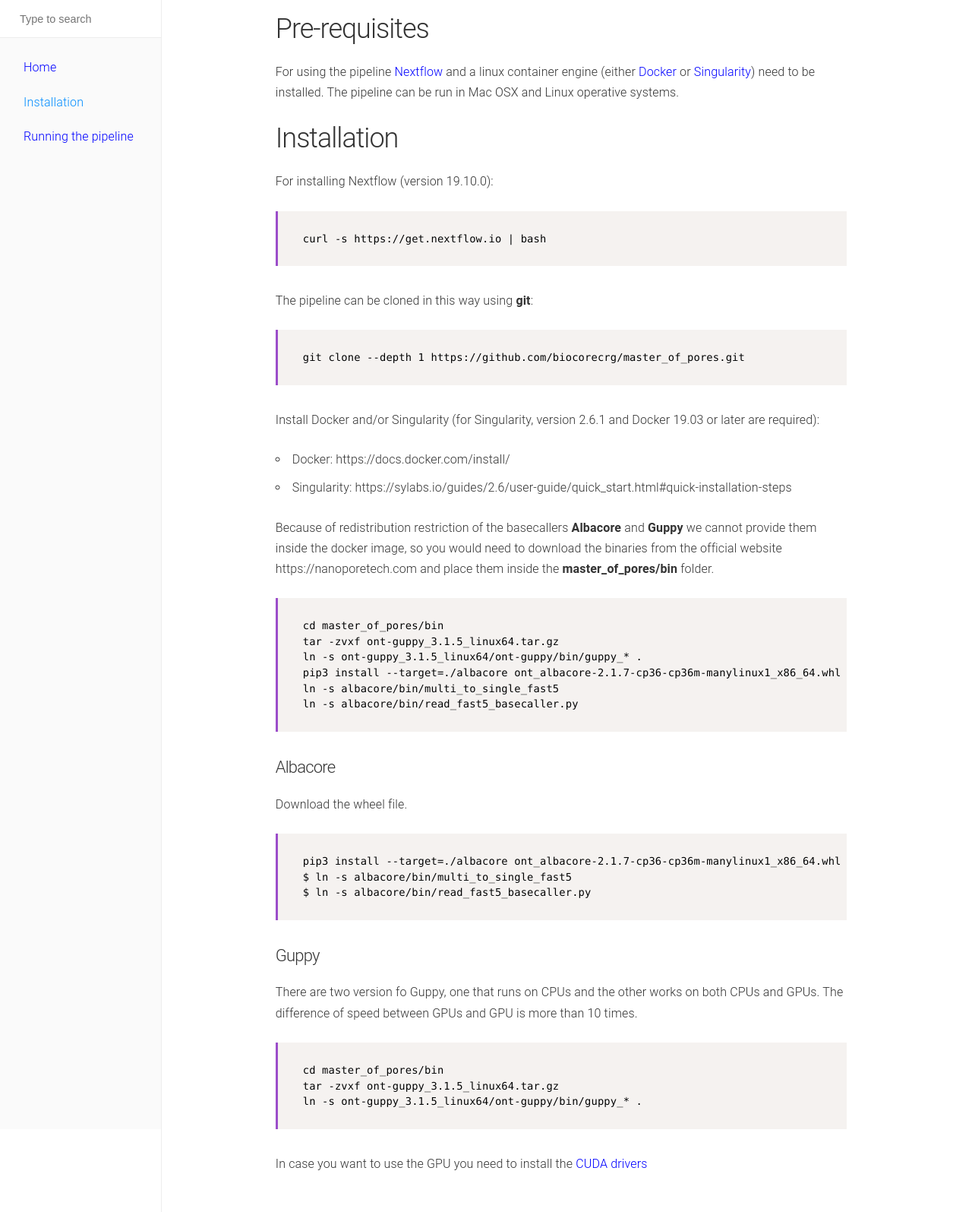
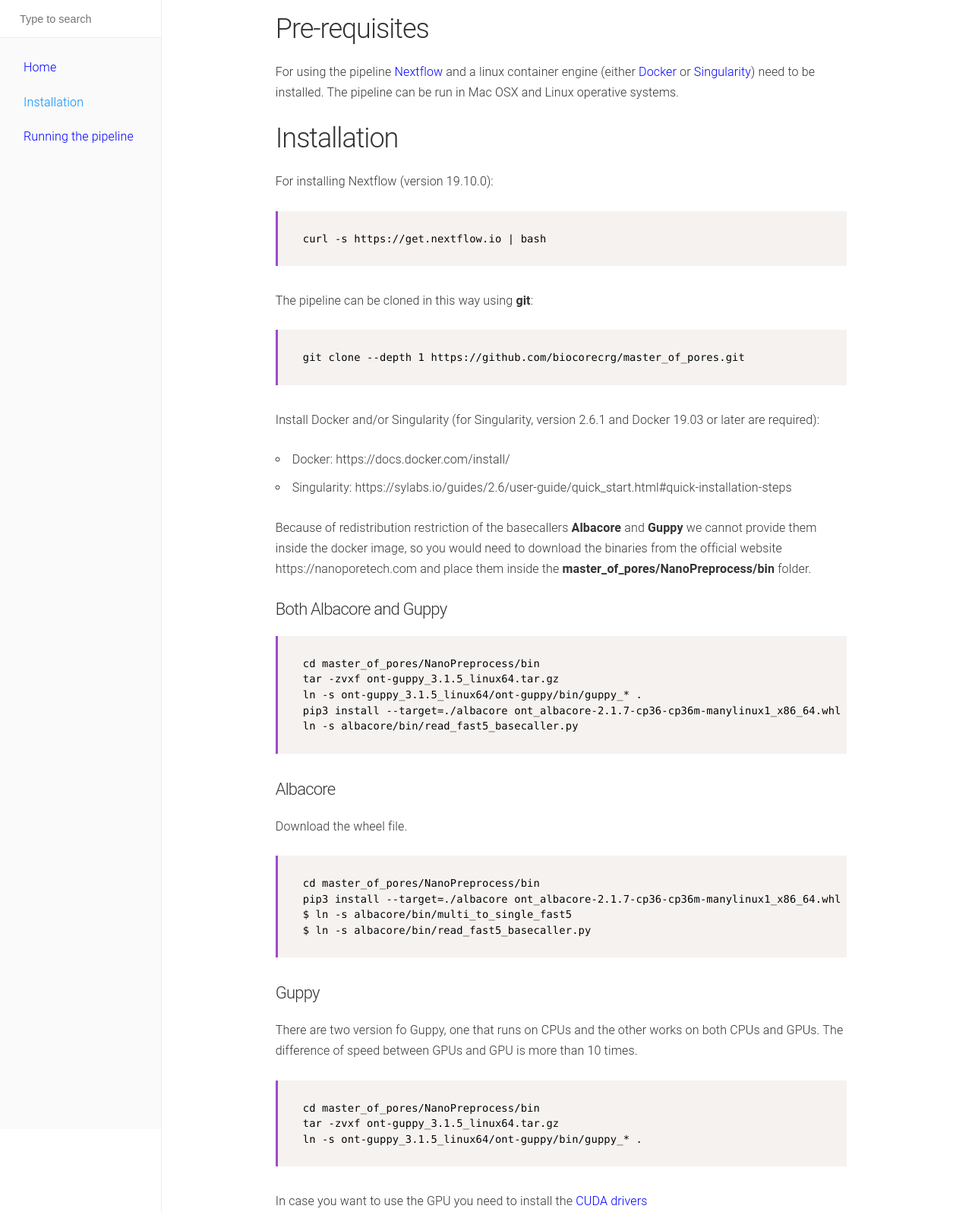
Before and after one commit to biocorecrg/master_of_pores, a Jekyll site: the page built from docs/install.md, in a window 1280 px wide. Shown: the whole page at 76% size. Built offline with Jekyll 4.4.1, drawn with Linux system fonts in a browser that asks for light colours.

Commit message:
Update install.md

`````diff
--- a/docs/install.md
+++ b/docs/install.md
@@ -27,14 +27,14 @@
 - Docker: https://docs.docker.com/install/
 - Singularity: https://sylabs.io/guides/2.6/user-guide/quick_start.html#quick-installation-steps
 
-Because of redistribution restriction of the basecallers **Albacore** and **Guppy** we cannot provide them inside the docker image, so you would need to download the binaries from the official website https://nanoporetech.com and place them inside the **master_of_pores/bin** folder.
+Because of redistribution restriction of the basecallers **Albacore** and **Guppy** we cannot provide them inside the docker image, so you would need to download the binaries from the official website https://nanoporetech.com and place them inside the **master_of_pores/NanoPreprocess/bin** folder.
 
+#### Both Albacore and Guppy
 ```bash
-cd master_of_pores/bin
+cd master_of_pores/NanoPreprocess/bin
 tar -zvxf ont-guppy_3.1.5_linux64.tar.gz
 ln -s ont-guppy_3.1.5_linux64/ont-guppy/bin/guppy_* .
 pip3 install --target=./albacore ont_albacore-2.1.7-cp36-cp36m-manylinux1_x86_64.whl
-ln -s albacore/bin/multi_to_single_fast5
 ln -s albacore/bin/read_fast5_basecaller.py
 ```
 
@@ -43,6 +43,7 @@
 Download the wheel file.
 
 ```bash
+cd master_of_pores/NanoPreprocess/bin
 pip3 install --target=./albacore ont_albacore-2.1.7-cp36-cp36m-manylinux1_x86_64.whl
 $ ln -s albacore/bin/multi_to_single_fast5
 $ ln -s albacore/bin/read_fast5_basecaller.py
@@ -51,7 +52,7 @@
 There are two version fo Guppy, one that runs on CPUs and the other works on both CPUs and GPUs. The difference of speed between GPUs and GPU is more than 10 times.
 
 ```bash
-cd master_of_pores/bin
+cd master_of_pores/NanoPreprocess/bin
 tar -zvxf ont-guppy_3.1.5_linux64.tar.gz
 ln -s ont-guppy_3.1.5_linux64/ont-guppy/bin/guppy_* .
 ````
`````
